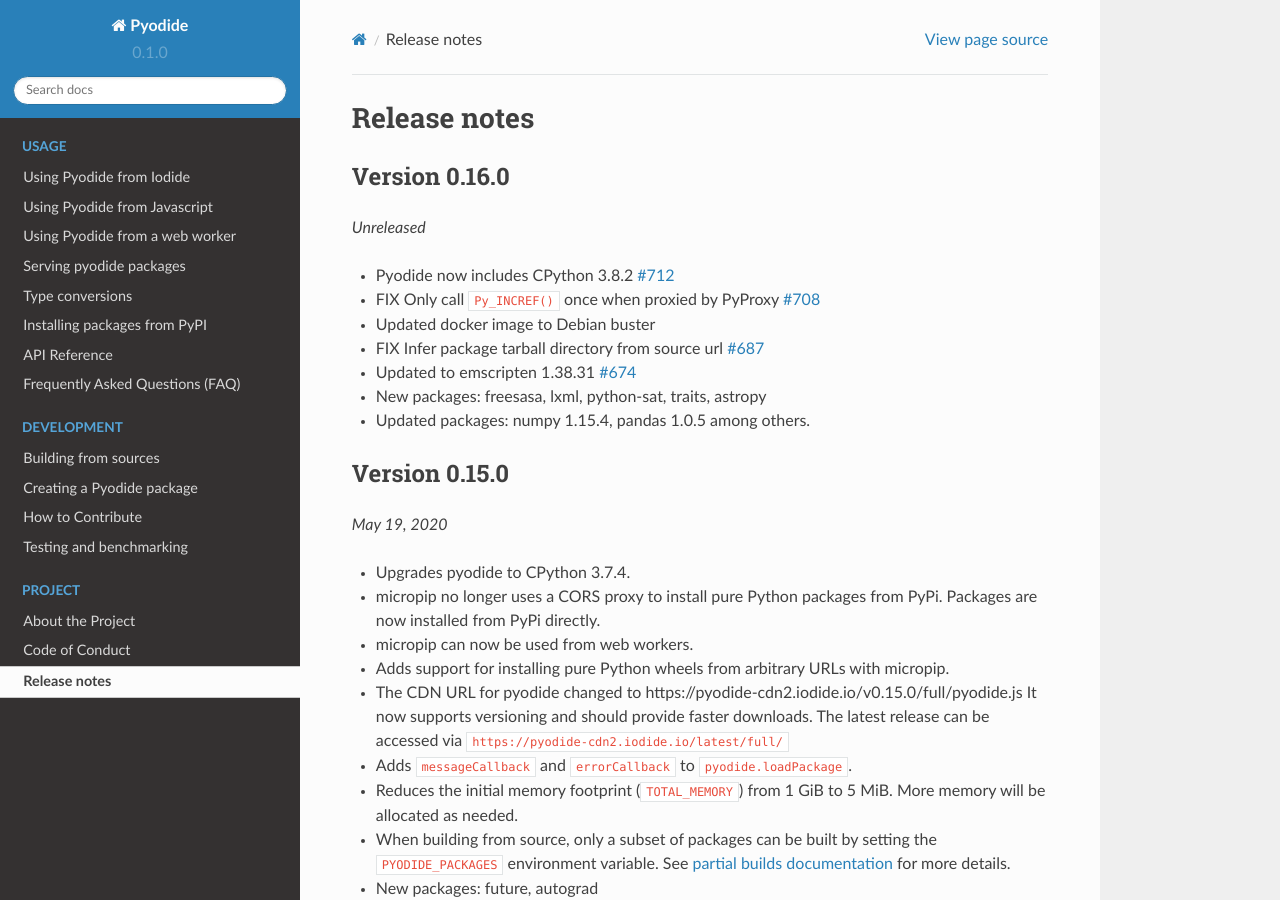
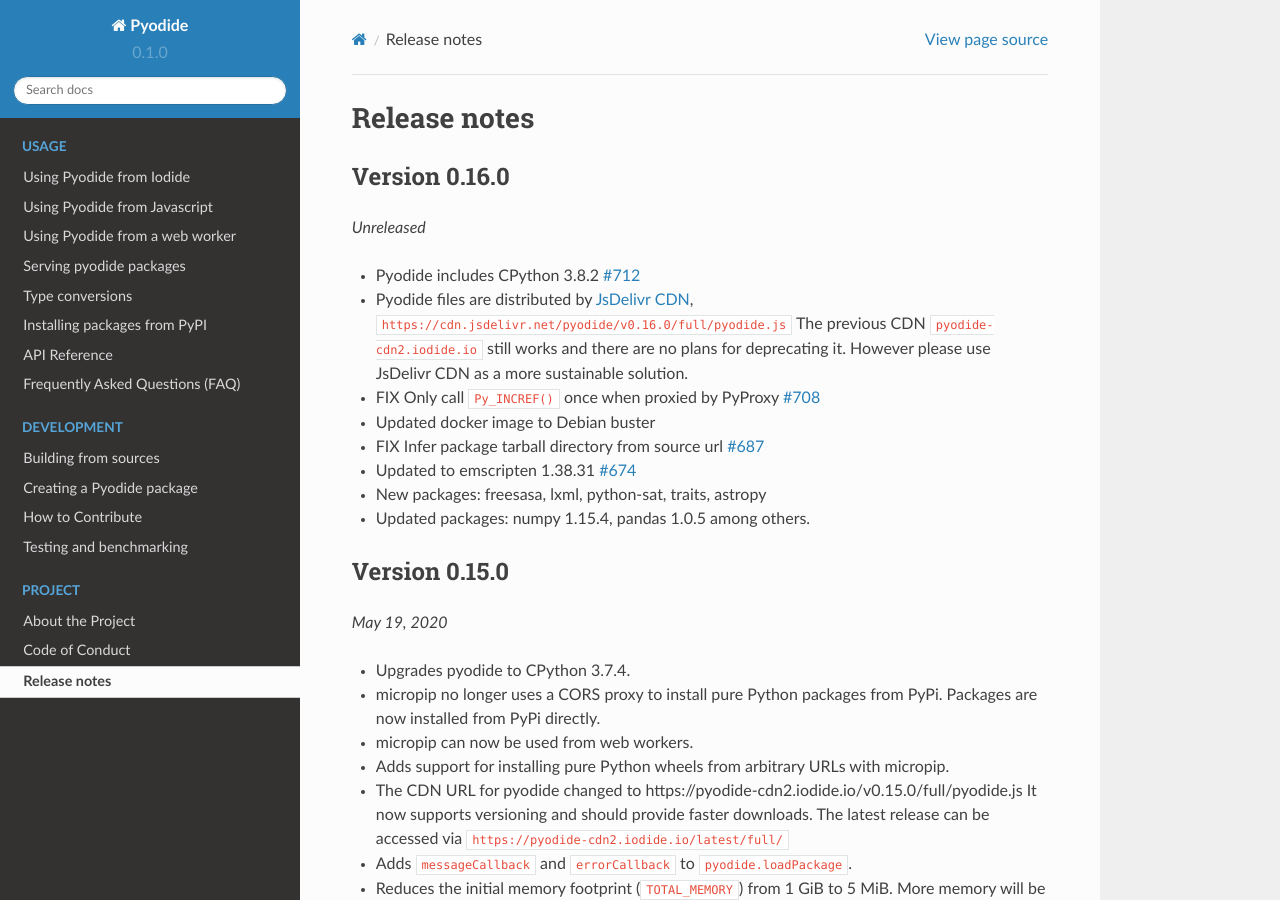
Before and after one commit to pyodide/pyodide, a Sphinx documentation site: the page built from docs/changelog.md, in a window 1280 px wide and 900 px high. Built offline with Sphinx 7.4.7 and the Read the Docs theme 2.0.0, drawn with Linux system fonts in a browser that asks for light colours; the version number is read from the project's files by our own code.

Commit message:
Use JsDelivr for distributing pyodide packages (#779)

```diff
--- a/docs/changelog.md
+++ b/docs/changelog.md
@@ -4,8 +4,13 @@
 ## Version 0.16.0
 *Unreleased*
 
-- Pyodide now includes CPython 3.8.2
+- Pyodide includes CPython 3.8.2
   [#712](https://github.com/iodide-project/pyodide/pull/712)
+- Pyodide files are distributed by [JsDelivr CDN](https://www.jsdelivr.com/),
+  `https://cdn.jsdelivr.net/pyodide/v0.16.0/full/pyodide.js`
+  The previous CDN `pyodide-cdn2.iodide.io` still works and there
+  are no plans for deprecating it. However please use
+  JsDelivr CDN as a more sustainable solution.
 - FIX Only call `Py_INCREF()` once when proxied by PyProxy
   [#708](https://github.com/iodide-project/pyodide/pull/708)
 - Updated docker image to Debian buster
```
Also changed, not shown: docs/pypi.md (+2 -2 lines), docs/using_pyodide_from_javascript.md (+5 -5 lines), 1 other file.
